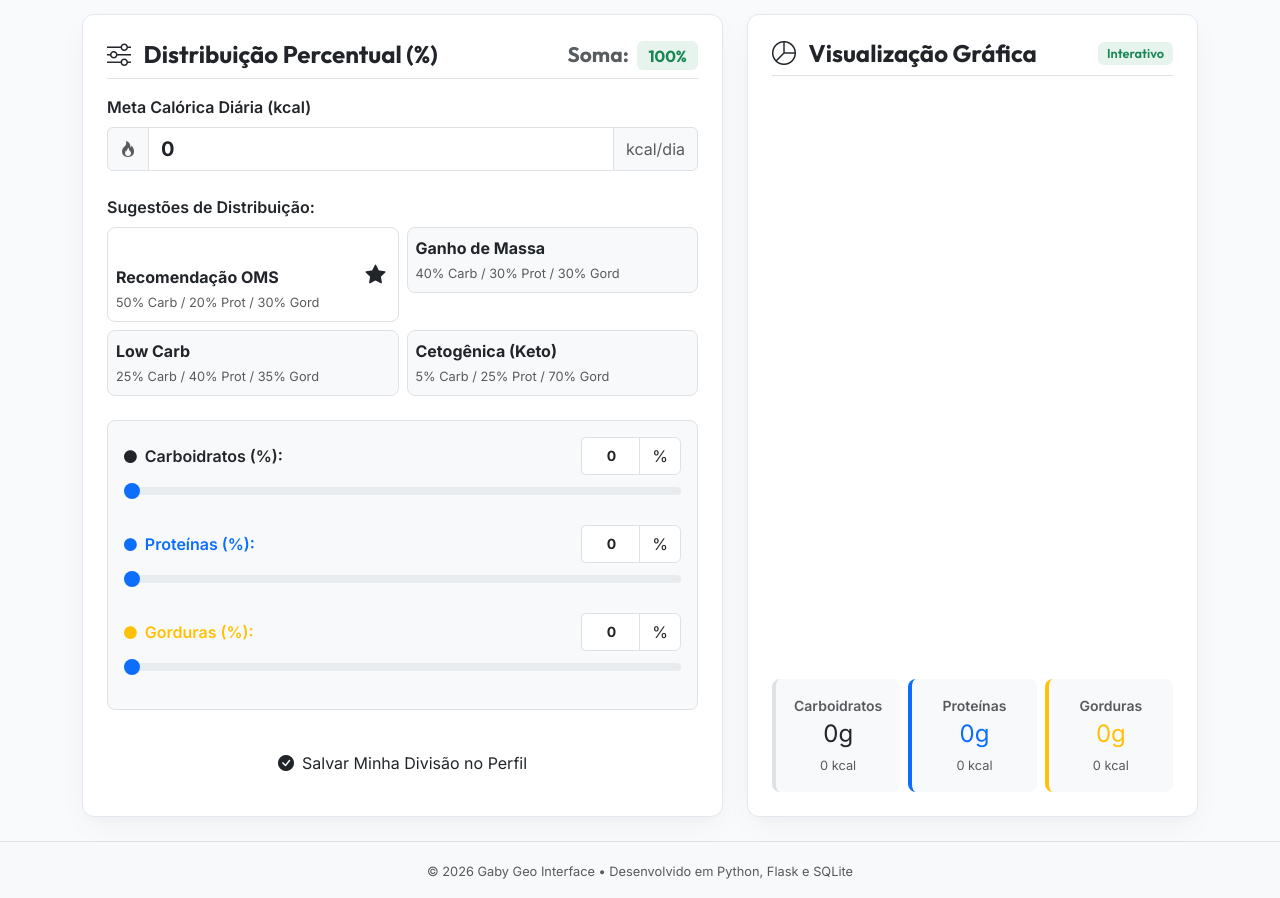
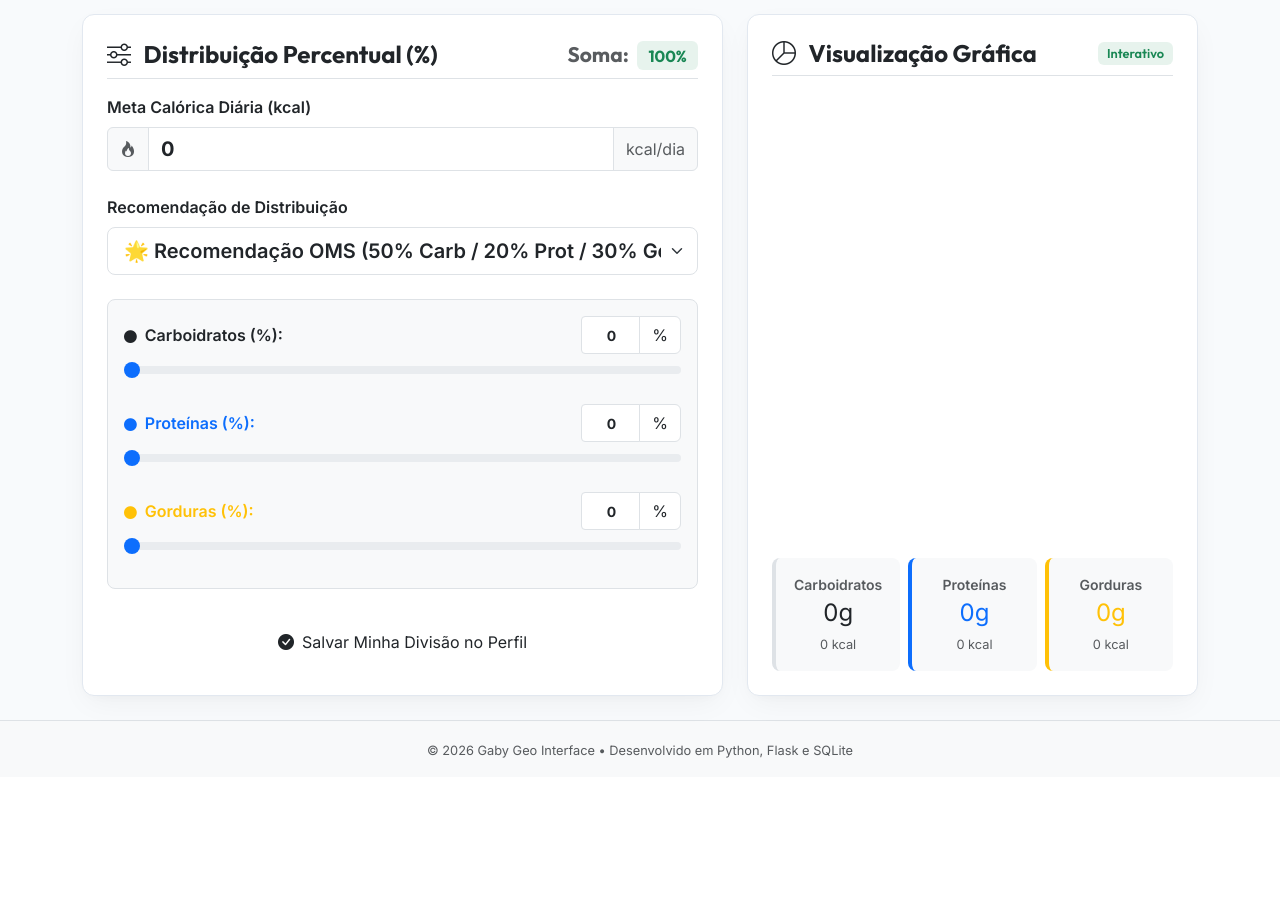
Before and after one commit to Owvan/MacroNutrition, a Flask app: template app/templates/macros.html in a window 1280 px wide. Shown: the part 285-1183 px from the top of the page. After the commit the page ends 1043 px from the top, so only its background shows below. Run offline with Flask 3, Linux system fonts and the light colour scheme; the template is opened without the code that fills it, so the values that code supplies are empty; a map, chart or similar area stays blank.

Commit message:
feat: insere dropdown de recomendacao e modal para divisao personalizada de macronutrientes

```diff
--- a/app/templates/macros.html
+++ b/app/templates/macros.html
@@ -61,43 +61,19 @@
                     {% endif %}
                 </div>
 
-                <!-- Presets Rápidos -->
+                <!-- Dropdown de Recomendações de Distribuição -->
                 <div class="mb-4">
-                    <label class="form-label fw-semibold">Sugestões de Distribuição:</label>
-                    <div class="row g-2">
-                        <!-- Recomendação da OMS (Destaque) -->
-                        <div class="col-12 col-sm-6">
-                            <button type="button" class="btn btn-teal-light text-teal border border-teal w-100 text-start p-2 rounded-3 hover-lift d-flex align-items-center justify-content-between" onclick="applyPreset(50, 20, 30)">
-                                <div>
-                                    <span class="badge bg-teal text-white me-1">OMS</span>
-                                    <strong class="d-block text-teal-dark mt-1">Recomendação OMS</strong>
-                                    <small class="text-muted fs-7">50% Carb / 20% Prot / 30% Gord</small>
-                                </div>
-                                <i class="bi bi-star-fill text-teal fs-5 me-1"></i>
-                            </button>
-                        </div>
-
-                        <div class="col-12 col-sm-6">
-                            <button type="button" class="btn btn-light border w-100 text-start p-2 rounded-3 hover-lift" onclick="applyPreset(40, 30, 30)">
-                                <strong class="d-block text-dark">Ganho de Massa</strong>
-                                <small class="text-muted fs-7">40% Carb / 30% Prot / 30% Gord</small>
-                            </button>
-                        </div>
-
-                        <div class="col-12 col-sm-6">
-                            <button type="button" class="btn btn-light border w-100 text-start p-2 rounded-3 hover-lift" onclick="applyPreset(25, 40, 35)">
-                                <strong class="d-block text-dark">Low Carb</strong>
-                                <small class="text-muted fs-7">25% Carb / 40% Prot / 35% Gord</small>
-                            </button>
-                        </div>
-
-                        <div class="col-12 col-sm-6">
-                            <button type="button" class="btn btn-light border w-100 text-start p-2 rounded-3 hover-lift" onclick="applyPreset(5, 25, 70)">
-                                <strong class="d-block text-dark">Cetogênica (Keto)</strong>
-                                <small class="text-muted fs-7">5% Carb / 25% Prot / 70% Gord</small>
-                            </button>
-                        </div>
-                    </div>
+                    <label for="preset_select" class="form-label fw-semibold d-flex justify-content-between align-items-center">
+                        <span>Recomendação de Distribuição</span>
+                        <span class="badge bg-teal-light text-teal fs-7"><i class="bi bi-star-fill me-1"></i> Padrão OMS Ativo</span>
+                    </label>
+                    <select id="preset_select" class="form-select form-select-lg border-teal fw-semibold">
+                        <option value="oms" selected>🌟 Recomendação OMS (50% Carb / 20% Prot / 30% Gord)</option>
+                        <option value="sports">💪 Ganho de Massa / Esportiva (40% Carb / 30% Prot / 30% Gord)</option>
+                        <option value="lowcarb">🥑 Low Carb (25% Carb / 40% Prot / 35% Gord)</option>
+                        <option value="keto">🧀 Cetogênica / Keto (5% Carb / 25% Prot / 70% Gord)</option>
+                        <option value="custom">🛠️ Criar Divisão Personalizada...</option>
+                    </select>
                 </div>
 
                 <!-- Sliders Percentuais -->
@@ -193,4 +169,59 @@
         </div>
     </div>
 </div>
+
+<!-- Modal para Criar Divisão Personalizada -->
+<div class="modal fade" id="customMacroModal" tabindex="-1" aria-labelledby="customMacroModalLabel" aria-hidden="true">
+    <div class="modal-dialog modal-dialog-centered">
+        <div class="modal-content border-0 shadow">
+            <div class="modal-header bg-teal text-white">
+                <h5 class="modal-header-title fw-bold m-0 d-flex align-items-center" id="customMacroModalLabel">
+                    <i class="bi bi-sliders me-2"></i> Criar Divisão Personalizada
+                </h5>
+                <button type="button" class="btn-close btn-close-white" data-bs-dismiss="modal" aria-label="Fechar"></button>
+            </div>
+            <div class="modal-body p-4">
+                <p class="text-muted small mb-3">Defina manualmente os percentuais para cada macronutriente. A soma deve resultar em **100%**.</p>
+
+                <div class="row g-3">
+                    <div class="col-4">
+                        <label for="modal_carb" class="form-label fw-semibold text-teal">Carboidratos (%)</label>
+                        <div class="input-group">
+                            <input type="number" min="0" max="100" class="form-control fw-bold" id="modal_carb" value="50">
+                            <span class="input-group-text">%</span>
+                        </div>
+                    </div>
+                    <div class="col-4">
+                        <label for="modal_protein" class="form-label fw-semibold text-primary">Proteínas (%)</label>
+                        <div class="input-group">
+                            <input type="number" min="0" max="100" class="form-control fw-bold" id="modal_protein" value="20">
+                            <span class="input-group-text">%</span>
+                        </div>
+                    </div>
+                    <div class="col-4">
+                        <label for="modal_fat" class="form-label fw-semibold text-warning">Gorduras (%)</label>
+                        <div class="input-group">
+                            <input type="number" min="0" max="100" class="form-control fw-bold" id="modal_fat" value="30">
+                            <span class="input-group-text">%</span>
+                        </div>
+                    </div>
+                </div>
+
+                <div class="d-flex align-items-center justify-content-between mt-4 p-3 rounded-3 bg-light border">
+                    <span class="fw-semibold text-dark">Soma Total:</span>
+                    <span id="modal-total-pct-badge" class="badge bg-success bg-opacity-10 text-success fs-5 fw-bold">100%</span>
+                </div>
+                <div id="modal-error-msg" class="text-danger small mt-2 d-none">
+                    <i class="bi bi-exclamation-triangle-fill me-1"></i> A soma das porcentagens deve ser exatamente igual a 100%.
+                </div>
+            </div>
+            <div class="modal-footer bg-light border-0">
+                <button type="button" class="btn btn-outline-secondary" data-bs-dismiss="modal">Cancelar</button>
+                <button type="button" id="btn-apply-modal-custom" class="btn btn-teal">
+                    <i class="bi bi-check-circle-fill me-1"></i> Aplicar Divisão
+                </button>
+            </div>
+        </div>
+    </div>
+</div>
 {% endblock %}
```
Also changed, not shown: app/static/js/macros.js (+89 -8 lines).
